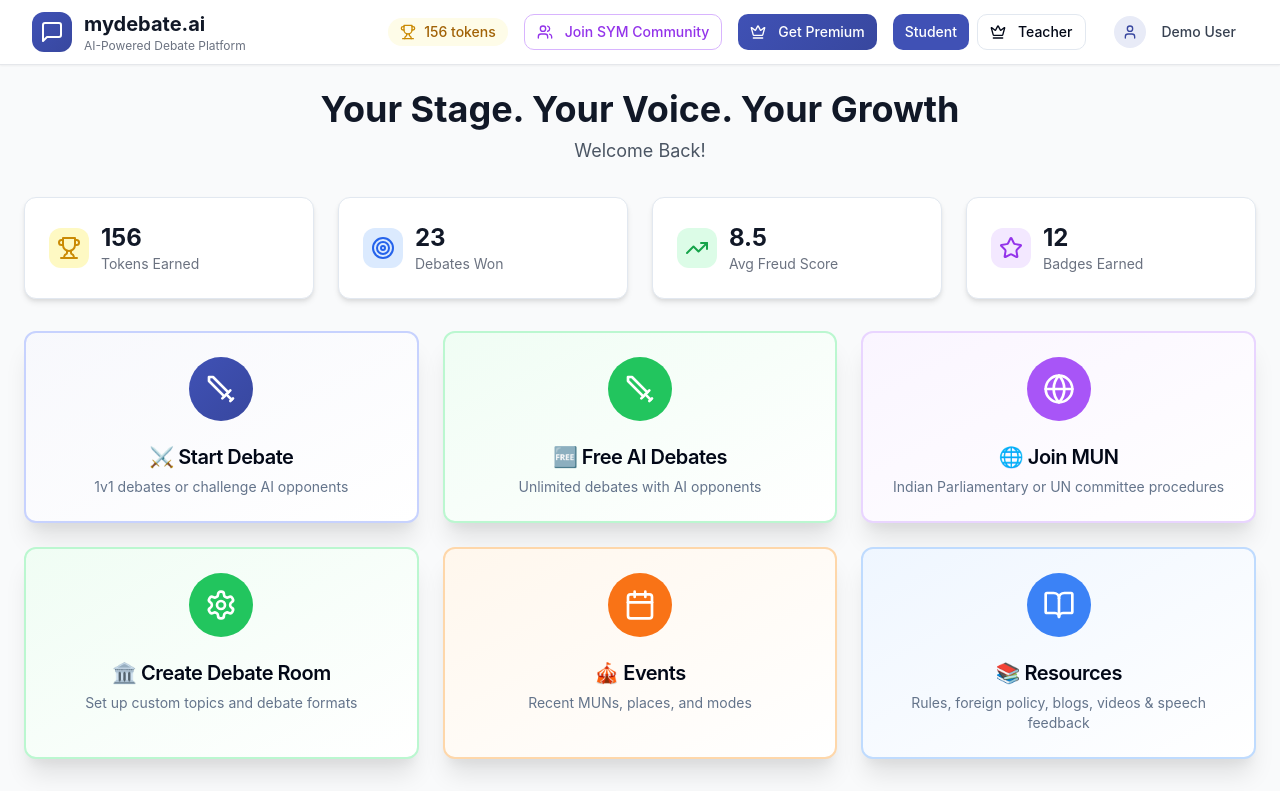
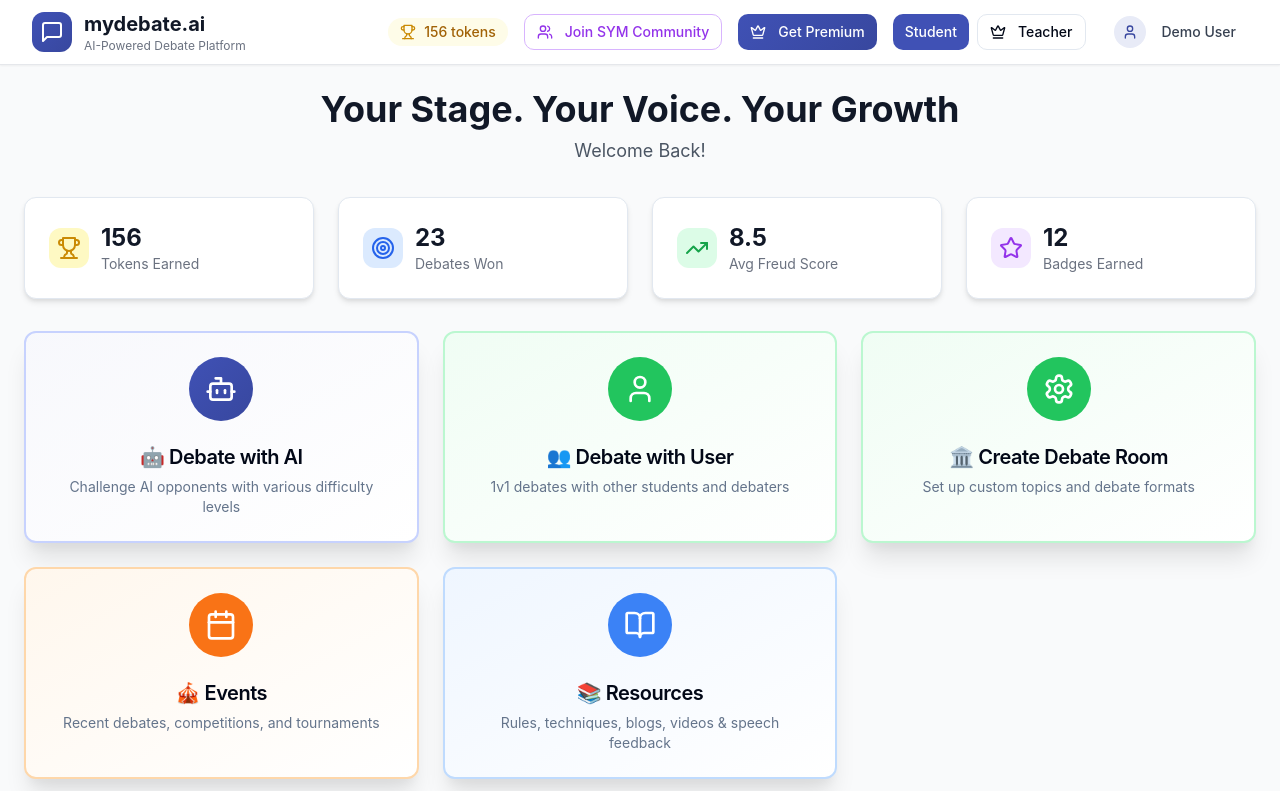
Before and after one commit to taha-sadikot-m/debate_Room_and_AI_Debate, a React (Vite) app: page / in a window 1280 px wide. Shown: the top 791 px of the page. Built offline with nearby package versions, Linux system fonts and the light colour scheme.

Commit message:
Remove free debate and MUN options.
Updated the home page to remove the "Free AI Debates" and MUN options, and updated the "Start Debate" options.

```diff
--- a/src/components/StudentDashboard.tsx
+++ b/src/components/StudentDashboard.tsx
@@ -21,7 +21,9 @@ import {
   Users,
   Settings,
   Calendar,
-  Sword
+  Sword,
+  Bot,
+  User
 } from 'lucide-react';
 
 interface StudentDashboardProps {
@@ -120,40 +122,28 @@ const StudentDashboard = ({
         </Card>
       </div>
 
-      {/* Main Menu Options - Updated Structure */}
+      {/* Main Menu Options */}
       <div className="grid grid-cols-1 md:grid-cols-2 lg:grid-cols-3 gap-6">
         <Card className="card-shadow-lg border-2 border-indigo-200 bg-gradient-to-br from-indigo-50 to-white hover:shadow-xl transition-all cursor-pointer" onClick={onStartDebate}>
           <CardHeader className="text-center">
             <div className="mx-auto gradient-indigo p-4 rounded-full w-16 h-16 flex items-center justify-center mb-4">
-              <Sword className="h-8 w-8 text-white" />
+              <Bot className="h-8 w-8 text-white" />
             </div>
-            <CardTitle className="text-xl">⚔️ Start Debate</CardTitle>
+            <CardTitle className="text-xl">🤖 Debate with AI</CardTitle>
             <CardDescription>
-              1v1 debates or challenge AI opponents
+              Challenge AI opponents with various difficulty levels
             </CardDescription>
           </CardHeader>
         </Card>
 
-        <Card className="card-shadow-lg border-2 border-green-200 bg-gradient-to-br from-green-50 to-white hover:shadow-xl transition-all cursor-pointer">
+        <Card className="card-shadow-lg border-2 border-green-200 bg-gradient-to-br from-green-50 to-white hover:shadow-xl transition-all cursor-pointer" onClick={onStartDebate}>
           <CardHeader className="text-center">
             <div className="mx-auto bg-green-500 p-4 rounded-full w-16 h-16 flex items-center justify-center mb-4">
-              <Sword className="h-8 w-8 text-white" />
+              <User className="h-8 w-8 text-white" />
             </div>
-            <CardTitle className="text-xl">🆓 Free AI Debates</CardTitle>
+            <CardTitle className="text-xl">👥 Debate with User</CardTitle>
             <CardDescription>
-              Unlimited debates with AI opponents
-            </CardDescription>
-          </CardHeader>
-        </Card>
-
-        <Card className="card-shadow-lg border-2 border-purple-200 bg-gradient-to-br from-purple-50 to-white hover:shadow-xl transition-all cursor-pointer" onClick={onJoinMUN}>
-          <CardHeader className="text-center">
-            <div className="mx-auto bg-purple-500 p-4 rounded-full w-16 h-16 flex items-center justify-center mb-4">
-              <Globe className="h-8 w-8 text-white" />
-            </div>
-            <CardTitle className="text-xl">🌐 Join MUN</CardTitle>
-            <CardDescription>
-              Indian Parliamentary or UN committee procedures
+              1v1 debates with other students and debaters
             </CardDescription>
           </CardHeader>
         </Card>
@@ -177,7 +167,7 @@ const StudentDashboard = ({
             </div>
             <CardTitle className="text-xl">🎪 Events</CardTitle>
             <CardDescription>
-              Recent MUNs, places, and modes
+              Recent debates, competitions, and tournaments
             </CardDescription>
           </CardHeader>
         </Card>
@@ -189,7 +179,7 @@ const StudentDashboard = ({
             </div>
             <CardTitle className="text-xl">📚 Resources</CardTitle>
             <CardDescription>
-              Rules, foreign policy, blogs, videos & speech feedback
+              Rules, techniques, blogs, videos & speech feedback
             </CardDescription>
           </CardHeader>
         </Card>
--- a/src/components/ViewManager.tsx
+++ b/src/components/ViewManager.tsx
@@ -6,16 +6,10 @@ import DifficultySelection from '@/components/DifficultySelection';
 import TopicSelection from '@/components/TopicSelection';
 import OpponentSelection from '@/components/OpponentSelection';
 import DebateRoom from '@/components/DebateRoom';
-import MunCommitteeSelection from '@/components/MunCommitteeSelection';
-import MunArena from '@/components/MunArena';
 import PricingPage from '@/components/PricingPage';
 import Resources from '@/components/Resources';
 import ScoresTokens from '@/components/ScoresTokens';
-import ProcedureSelection from '@/components/ProcedureSelection';
-import RulesPage from '@/components/RulesPage';
-import ForeignPolicyLearning from '@/components/ForeignPolicyLearning';
 import CreateCommittee from '@/components/CreateCommittee';
-import { MunCommittee, LiveMunSession } from '@/data/munCommittees';
 
 interface Topic {
   id: string;
@@ -38,8 +32,8 @@ interface ViewManagerProps {
   selectedTopic: Topic | null;
   selectedDifficulty: 'Easy' | 'Medium' | 'Hard';
   selectedTheme: string;
-  selectedCommittee: MunCommittee | null;
-  selectedLiveSession: LiveMunSession | null;
+  selectedCommittee: any;
+  selectedLiveSession: any;
   debateType: 'ai' | '1v1' | 'mun';
   selectedProcedureType: 'UNA-USA' | 'Indian Parliamentary' | null;
   handlers: {
@@ -51,8 +45,8 @@ interface ViewManagerProps {
     handleDifficultySelect: (difficulty: 'Easy' | 'Medium' | 'Hard', theme: string) => void;
     handleTopicSelect: (topic: Topic) => void;
     handleOpponentSelect: (type: 'ai' | '1v1' | 'mun') => void;
-    handleCommitteeSelect: (committee: MunCommittee) => void;
-    handleJoinLiveSession: (session: LiveMunSession) => void;
+    handleCommitteeSelect: (committee: any) => void;
+    handleJoinLiveSession: (session: any) => void;
     handleExitDebate: () => void;
     handleBackToTopics: () => void;
     handleBackToDifficulty: () => void;
@@ -117,8 +111,8 @@ const ViewManager = ({
         <div className="max-w-6xl mx-auto p-6">
           <div className="flex items-center justify-between mb-8">
             <div>
-              <h1 className="text-3xl font-bold text-gray-900">🎪 Recent MUN Events</h1>
-              <p className="text-gray-600 mt-2">Upcoming and recent Model UN conferences</p>
+              <h1 className="text-3xl font-bold text-gray-900">🎪 Recent Debate Events</h1>
+              <p className="text-gray-600 mt-2">Upcoming and recent debate competitions</p>
             </div>
             <Button variant="outline" onClick={handleBackToDashboard}>
               Back
@@ -129,18 +123,6 @@ const ViewManager = ({
           </div>
         </div>
       );
-
-    case 'procedure-selection':
-      return <ProcedureSelection onProcedureSelect={handleProcedureSelect} onBack={handleBackToDashboard} />;
-
-    case 'rules':
-      return <RulesPage procedureType={selectedProcedureType} onBack={handleBackToDashboard} />;
-
-    case 'foreign-policy':
-      return <ForeignPolicyLearning onBack={handleBackToDashboard} />;
-
-    case 'create-committee':
-      return <CreateCommittee onBack={handleBackToDashboard} />;
 
     case 'difficulty':
       return <DifficultySelection onDifficultySelect={handleDifficultySelect} onBack={handleBackToDashboard} />;
@@ -173,25 +155,6 @@ const ViewManager = ({
         />
       ) : null;
 
-    case 'mun-committees':
-      return (
-        <MunCommitteeSelection
-          onCommitteeSelect={handleCommitteeSelect}
-          onJoinLiveSession={handleJoinLiveSession}
-          onBack={handleBackToDashboard}
-        />
-      );
-
-    case 'mun':
-      return (
-        <MunArena
-          committee={selectedCommittee || undefined}
-          liveSession={selectedLiveSession || undefined}
-          onExit={handleExitDebate}
-          onBackToCommittees={handleBackToCommittees}
-        />
-      );
-
     case 'pricing':
       return <PricingPage onBack={handleBackToDashboard} />;
 
```
